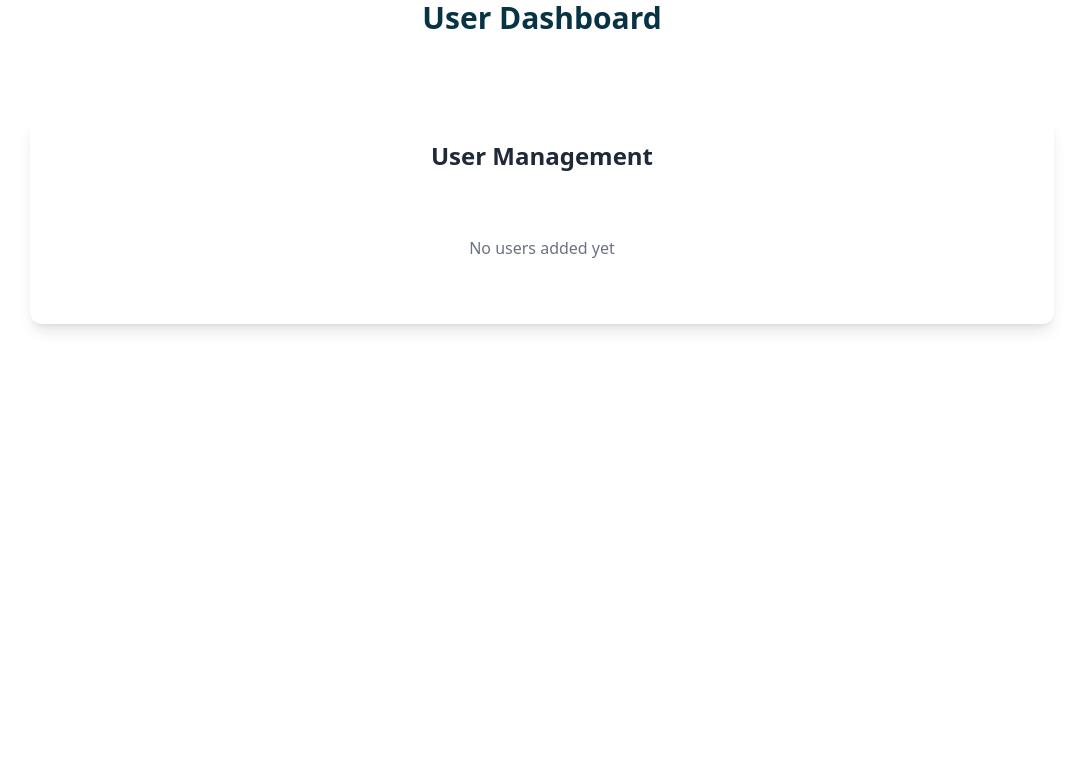
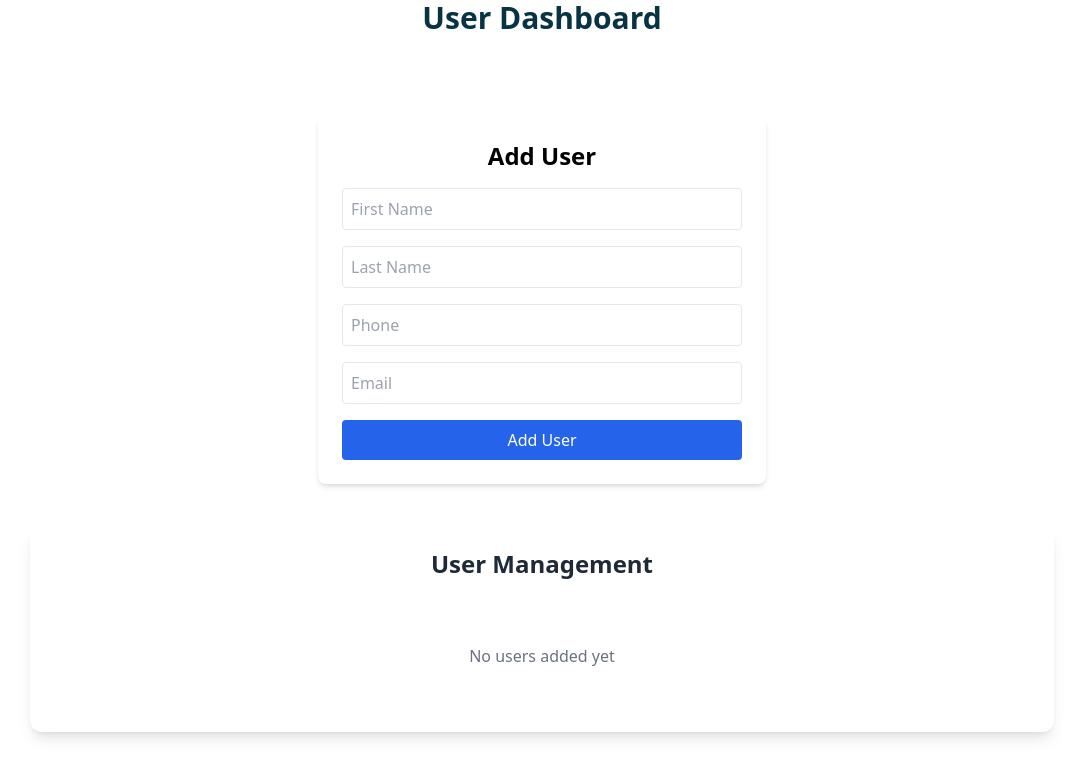
Before and after one commit to AAKANSHA773/react-assignment, a React (Create React App) app: page / in a window 1280 px wide. Shown: the top 778 px of the page, without its empty margins (98-1181 px from the left). Built offline with nearby package versions, Linux system fonts and the light colour scheme.

Commit message:
add validation to UserFrom input box

```diff
--- a/package.json
+++ b/package.json
@@ -7,6 +7,7 @@
     "@testing-library/jest-dom": "^6.9.1",
     "@testing-library/react": "^16.3.2",
     "@testing-library/user-event": "^13.5.0",
+    "axios": "^1.13.4",
     "react": "^19.2.4",
     "react-dom": "^19.2.4",
     "react-scripts": "5.0.1",
--- a/src/App.js
+++ b/src/App.js
@@ -10,7 +10,7 @@ function App() {
       User Dashboard
     </h1>
       <div className=' m-20'>
-        {/* <UserForm/> */}
+        <UserForm/>
         <UserList/>
       </div>
     </div>
--- a/src/components/UserFrom.jsx
+++ b/src/components/UserFrom.jsx
@@ -1,71 +1,96 @@
 import React, { useState } from "react";
+import axios from "axios";
+import { checkValidData } from "../utils/validation";
 
-const UserForm = ({ addUser }) => {
-  const [firstName, setFirstName] = useState("");
-  const [lastName, setLastName] = useState("");
-  const [phone, setPhone] = useState("");
-  const [email, setEmail] = useState("");
+const UserForm = ({ fetchUsers }) => {
+  const [form, setForm] = useState({
+    firstName: "",
+    lastName: "",
+    phone: "",
+    email: "",
+  });
 
-  const handleSubmit = (e) => {
+  const [errorMsg, setErrorMsg] = useState("");
+
+  const handleChange = (e) => {
+    setForm({ ...form, [e.target.name]: e.target.value });
+  };
+
+  const handleSubmit = async (e) => {
     e.preventDefault();
 
-    if (!firstName || !lastName || !phone || !email) {
-      alert("All fields are required");
+    if (!form.firstName || !form.lastName || !form.phone || !form.email) {
+      setErrorMsg("All fields are required");
       return;
     }
 
-    const newUser = {
-      id: Date.now(),
-      firstName,
-      lastName,
-      phone,
-      email,
-    };
 
-    addUser(newUser);
+    const message = checkValidData(form.email, form.phone);
+    if (message) {
+      setErrorMsg(message);
+      return;
+    }
 
-    setFirstName("");
-    setLastName("");
-    setPhone("");
-    setEmail("");
+    try {
+      await axios.post("http://localhost:3001/users", form);
+      fetchUsers();
+
+      setForm({
+        firstName: "",
+        lastName: "",
+        phone: "",
+        email: "",
+      });
+
+      setErrorMsg("");
+      alert("User added successfully ✅");
+    } catch (error) {
+      console.log(error);
+      setErrorMsg("Error adding user");
+    }
   };
 
   return (
-    <div className="max-w-md mx-auto bg-white p-6 rounded-lg shadow-md " >
+    <div className="max-w-md mx-auto bg-white p-6 rounded-lg shadow-md">
       <h2 className="text-2xl font-bold mb-4">Add User</h2>
 
       <form onSubmit={handleSubmit} className="space-y-4">
         <input
           className="w-full border p-2 rounded"
-          type="text"
+          name="firstName"
           placeholder="First Name"
-          value={firstName}
-          onChange={(e) => setFirstName(e.target.value)}
+          value={form.firstName}
+          onChange={handleChange}
         />
 
         <input
           className="w-full border p-2 rounded"
-          type="text"
+          name="lastName"
           placeholder="Last Name"
-          value={lastName}
-          onChange={(e) => setLastName(e.target.value)}
+          value={form.lastName}
+          onChange={handleChange}
         />
 
         <input
           className="w-full border p-2 rounded"
-          type="text"
+          name="phone"
           placeholder="Phone"
-          value={phone}
-          onChange={(e) => setPhone(e.target.value)}
+          value={form.phone}
+          onChange={handleChange}
         />
 
         <input
           className="w-full border p-2 rounded"
-          type="email"
+          name="email"
           placeholder="Email"
-          value={email}
-          onChange={(e) => setEmail(e.target.value)}
+          value={form.email}
+          onChange={handleChange}
         />
+
+
+        {errorMsg && (
+          <p className="text-red-500 text-sm">{errorMsg}</p>
+        )}
 
         <button className="w-full bg-blue-600 text-white p-2 rounded hover:bg-blue-700">
           Add User
--- /dev/null
+++ b/src/utils/validation.js
@@ -0,0 +1,11 @@
+export const checkValidData = (email, phone) => {
+  const isEmailValid =
+    /^[a-zA-Z0-9._%+-]+@[a-zA-Z0-9.-]+\.[a-zA-Z]{2,}$/.test(email);
+
+  const isPhoneValid = /^[6-9]\d{9}$/.test(phone);
+
+  if (!isEmailValid) return "Email is not valid";
+  if (!isPhoneValid) return "Phone number is not valid";
+
+  return null;
+};
```
Also changed, not shown: 1 other file (tests, documents, lock files or other folders).
